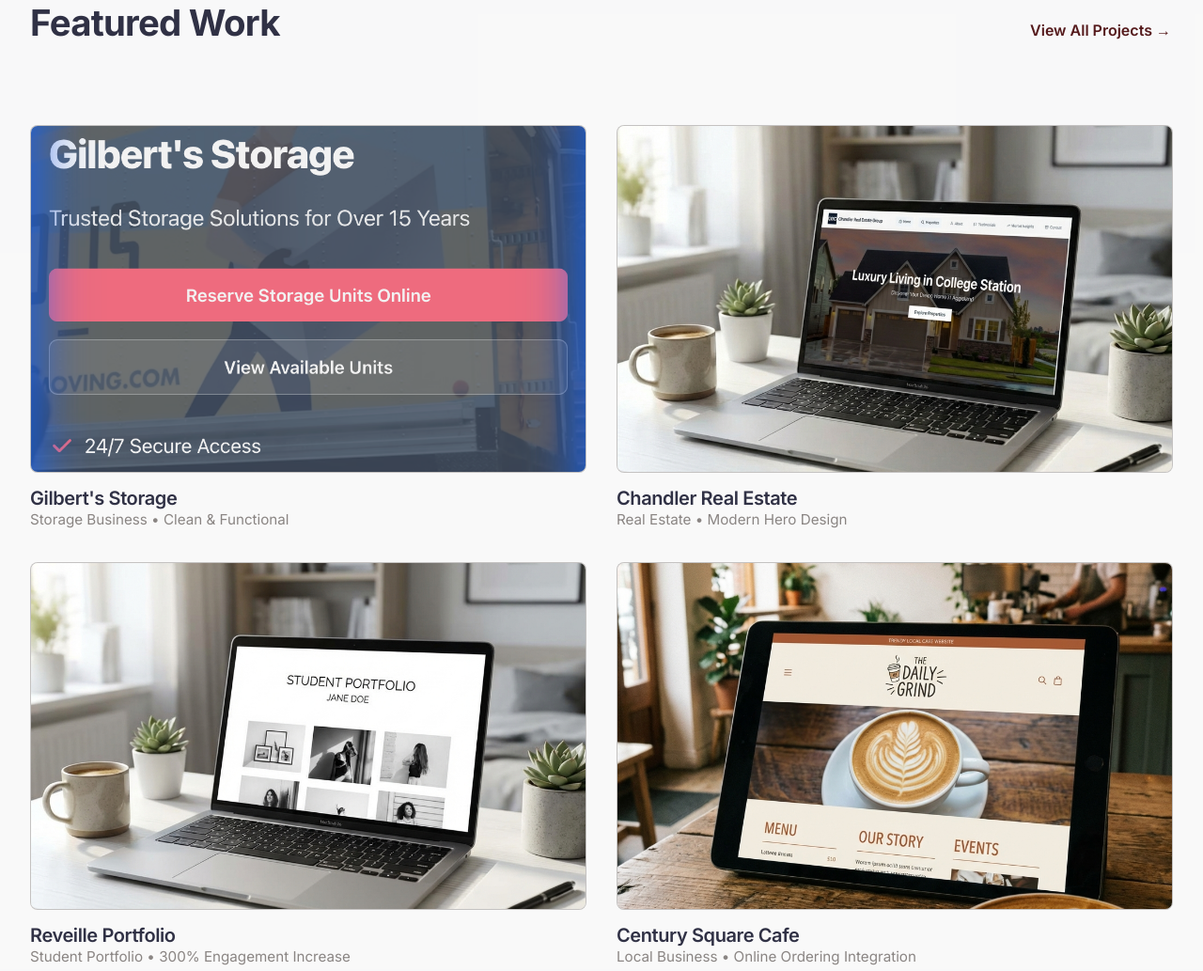
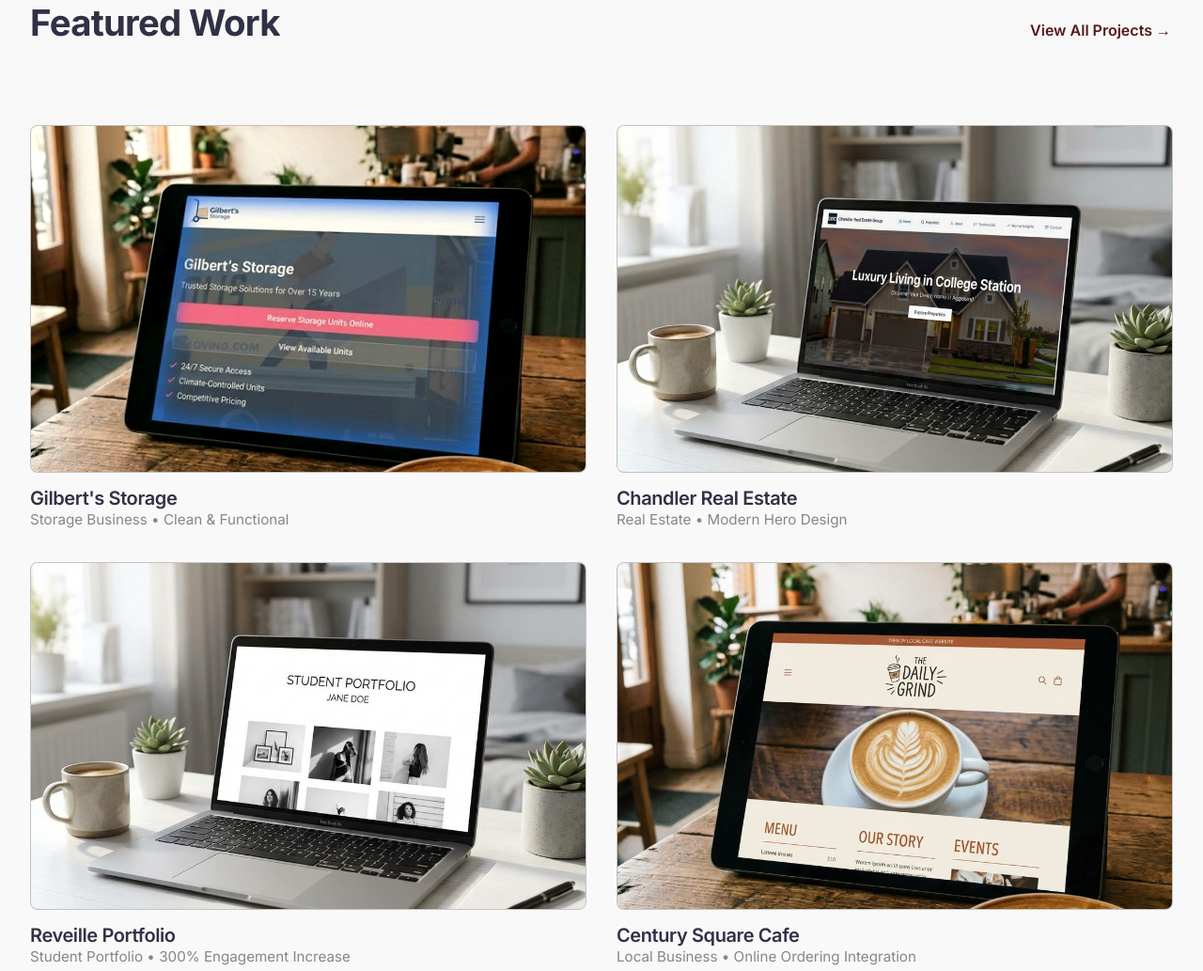
Before and after one commit to benduard/aggie-creators1, a website built with Vite: page index.html in a window 1280 px wide. Shown: the part 1256-2289 px from the top of the page at 94% size. Built offline with nearby package versions, Linux system fonts and the light colour scheme.

Commit message:
Update project count to 10+ and add iPad mockup for Gilbert's Storage with color correction

```diff
--- a/index.html
+++ b/index.html
@@ -126,7 +126,7 @@
             <div class="work-card animate-on-scroll delay-100">
               <div class="work-img-wrapper">
                 <a href="https://gilberts-storage.netlify.app/" target="_blank">
-                  <img src="gilberts-screenshot.png" alt="Gilbert's Storage Project" class="work-img">
+                  <img src="gilberts-ipad-mockup.png" alt="Gilbert's Storage Project" class="work-img">
                 </a>
               </div>
               <div class="work-info">
@@ -229,7 +229,7 @@
       <div class="stats-section animate-on-scroll">
         <div class="container stats-grid">
           <div class="stat-item">
-            <h3>50+</h3>
+            <h3>10+</h3>
             <p>Projects Launched</p>
           </div>
           <div class="stat-item">
--- a/style.css
+++ b/style.css
@@ -694,3 +694,7 @@ ul {
     padding-top: 24px;
     border-top: 1px solid rgba(175, 162, 143, 0.1);
 }
+/* API Quota Workaround: Color correction for iPad mockup blue hue */
+img[src*="gilberts-ipad-mockup.png"] {
+    filter: sepia(0.15) saturate(1.1) hue-rotate(-5deg) contrast(1.05);
+}
```
Also changed, not shown: public/gilberts-ipad-mockup.png (added).
